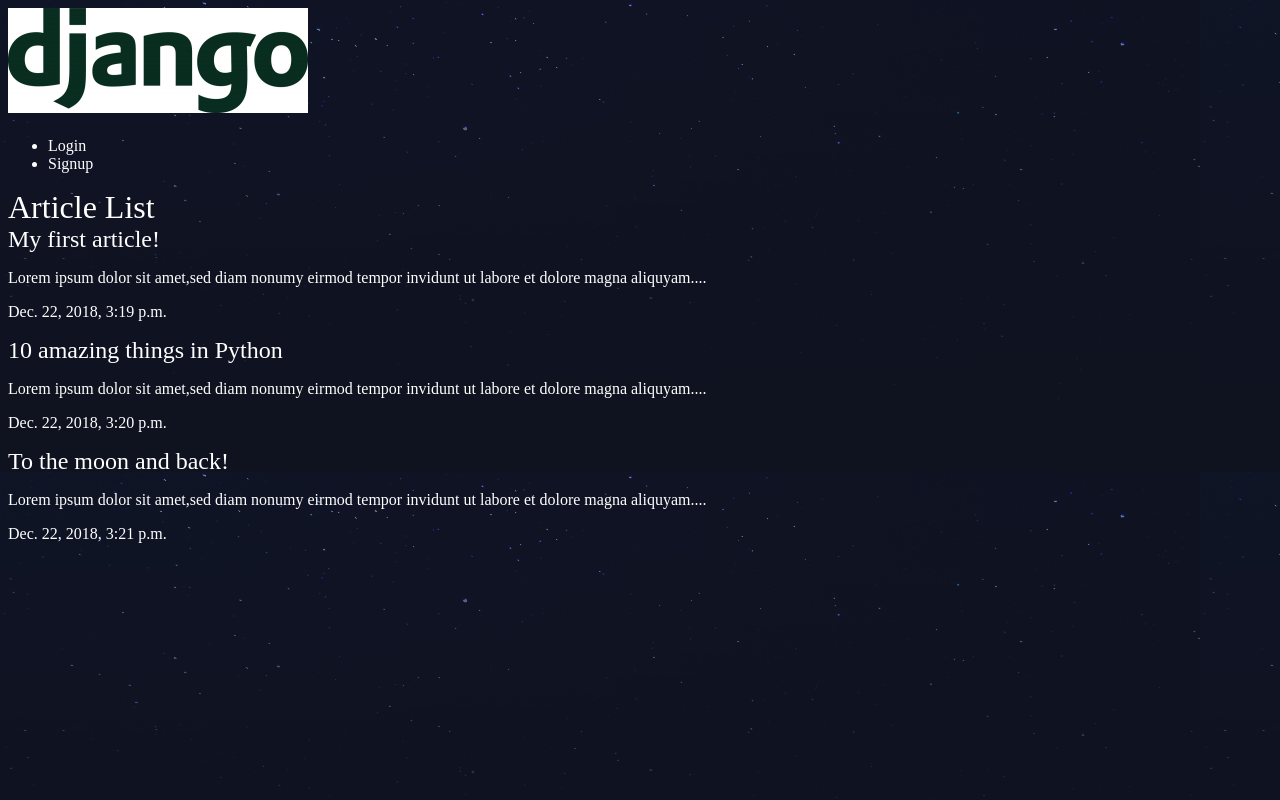
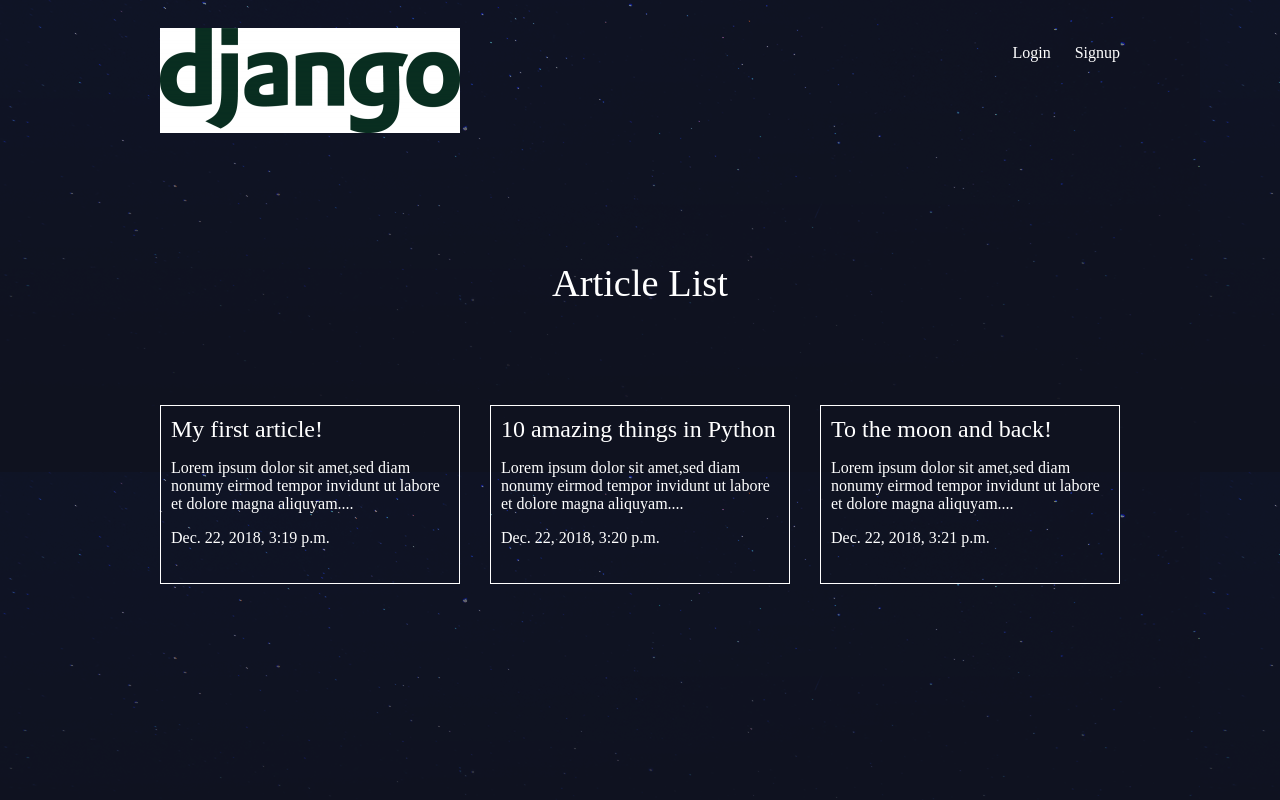
Before and after one commit to talibzaz/django_application, a Django app: page / in a window 1280 px wide. Run offline with Django 3.2, Linux system fonts and the light colour scheme; data comes from the database, SQL or seed files in the repository; both versions use the stored data as it was after the commit.

Commit message:
add styles

```diff
--- a/drogo/assets/styles.css
+++ b/drogo/assets/styles.css
@@ -19,3 +19,86 @@ a, a:hover, a:visited{
     color: #fff;
     text-decoration: none;
 }
+
+.wrapper {
+    max-width: 960px;
+    margin: 0 auto;
+}
+div.wrapper h1 {
+    text-align: center;
+    margin: 100px auto;
+    font-size: 2.4em;
+}
+
+header {
+    display: grid;
+    grid-template-columns: 1fr 1fr;
+    padding: 20px 0;
+}
+
+nav {
+    justify-self: end;
+}
+
+nav li {
+    display: inline-block;
+    margin-left: 20px;
+}
+nav button {
+    background: none;
+    color: white;
+    cursor: pointer;
+    border: 0;
+    font-size: 1em;
+}
+
+.articles{
+    display: grid;
+    grid-template-columns: 1fr 1fr 1fr;
+    grid-gap: 30px;
+}
+
+.article {
+    padding: 10px;
+    border: 1px solid #ffffff;
+    position: relative;
+    padding-bottom: 20px;
+}
+.article h2 {
+    font-size: 1.5em;
+}
+.article-detail .article h2 {
+    text-align: center;
+    margin: 20px auto;
+    font-size: 2em;
+}
+.article-detail .article p {
+    text-align: center;
+    font-size: 1em;
+}
+.site-form{
+    margin-top: 60px;
+    border: 1px solid white;
+    padding: 20px;
+}
+.site-form input, .site-form textarea{
+    display: block;
+    margin: 20px 0 0 0;
+    padding: 10px;
+}
+.helptext, .helptext ul{
+    margin: 0 auto 20px;
+    color: #bbbbbb;
+    font-size: 0.9em;
+    display: block;
+}
+.errorlist li{
+    padding: 10px;
+    list-style-type: none;
+    border: 1px solid #ff5722;
+    color: #ff5722;
+    margin: 10px 0;
+}
+.errorlist{
+    padding: 0;
+}
```
Also changed, not shown: db.sqlite3.
